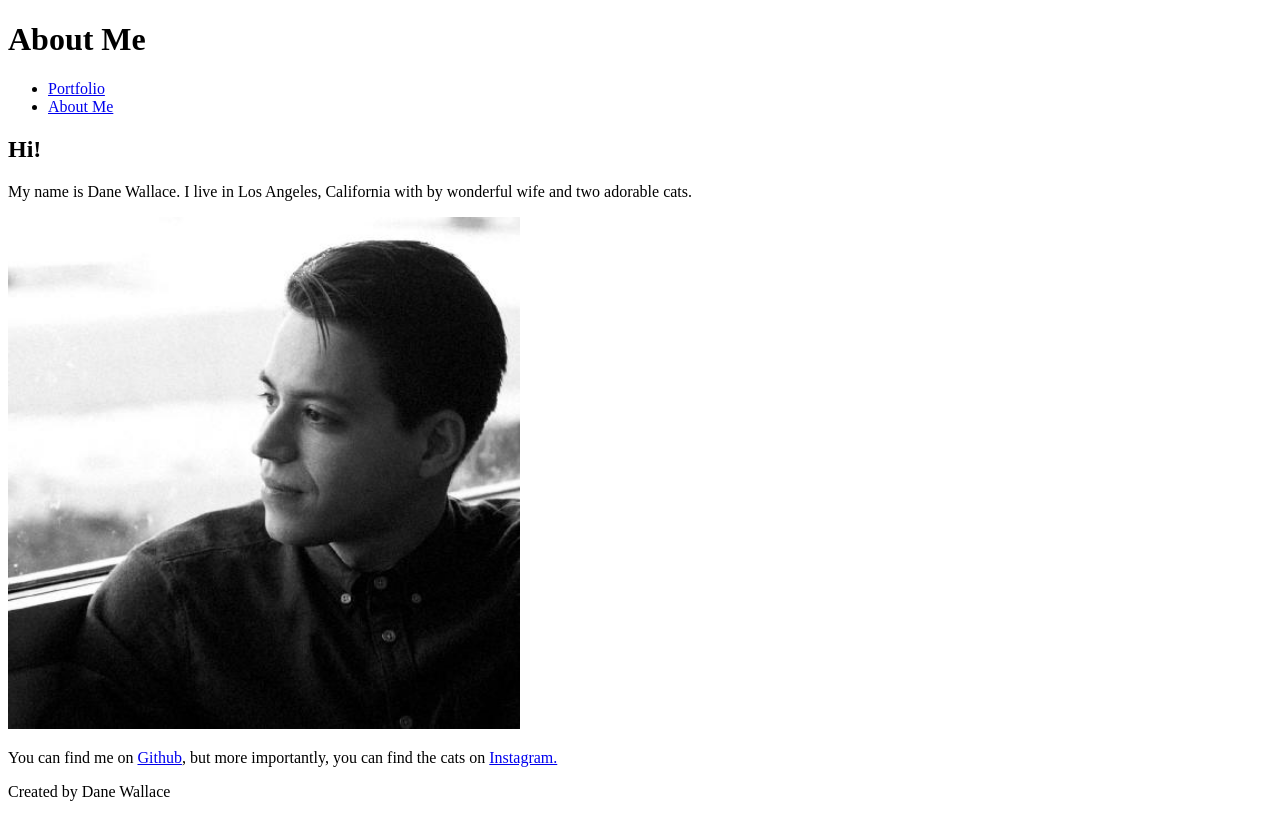
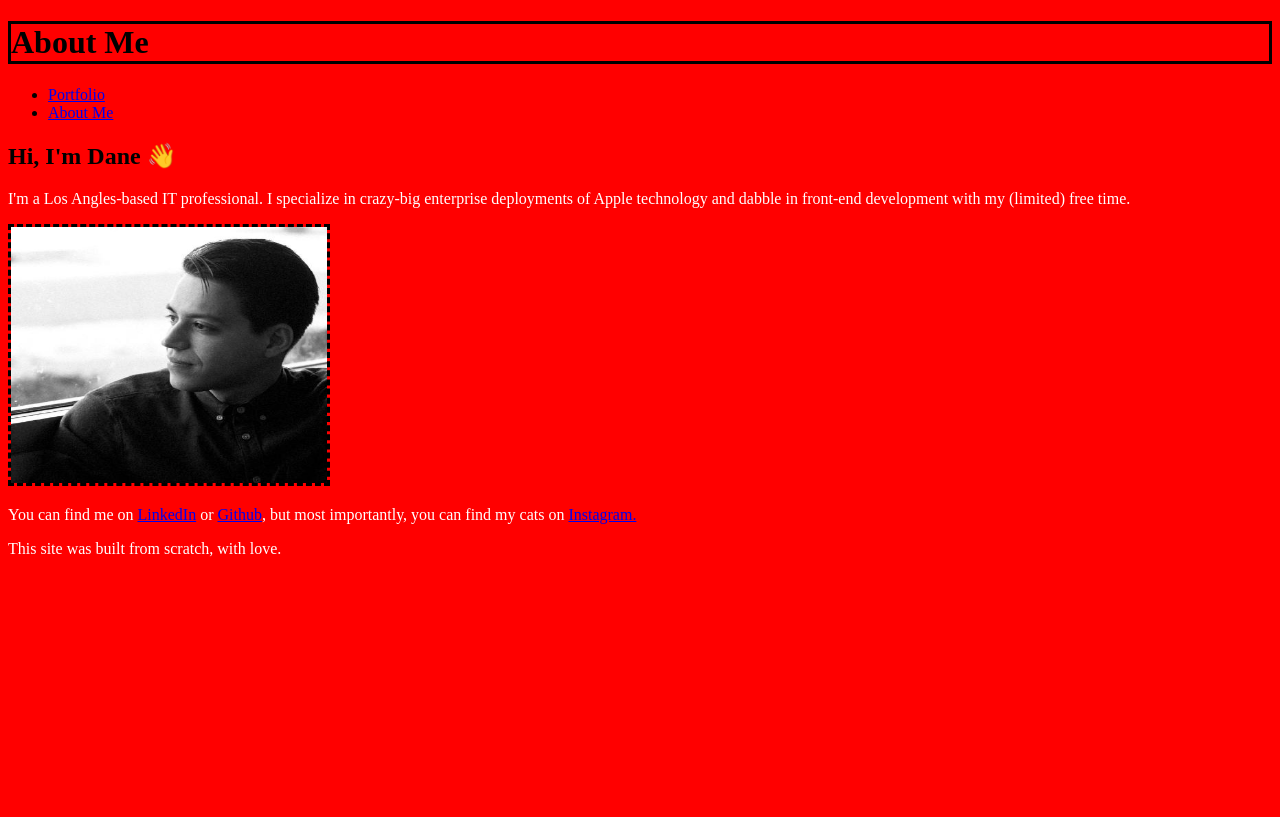
Before and after one commit to danewallace/portfolio, a plain HTML site: page about.html in a window 1280 px wide. Drawn offline with Linux system fonts and the light colour scheme.

Commit message:
Removed .DS_Store files and made some edits to CSS

```diff
--- a/about.html
+++ b/about.html
@@ -3,6 +3,7 @@
   <head>
     <meta charset="utf-8">
     <title>About</title>
+    <link rel="stylesheet" type="text/css" href="styles/styles.css">
   </head>
   <body>
     <header>
@@ -16,14 +17,14 @@
     </nav>
     <article>
       <header>
-        <h2>Hi!</h2>
+        <h2>Hi, I'm Dane &#128075;</h2>
       </header>
-      <p>My name is Dane Wallace. I live in Los Angeles, California with by wonderful wife and two adorable cats.</p>
-      <img src="./images/profile-pic.jpeg" alt="Photo of me" height="512" width="512">
-      <p>You can find me on <a href="https://github.com/danewallace">Github</a>, but more importantly, you can find the cats on <a href="https://www.instagram.com/moonandmiumiu/">Instagram.</a></p>
+      <p>I'm a Los Angles-based IT professional. I specialize in crazy-big enterprise deployments of Apple technology and dabble in front-end development with my (limited) free time.</p>
+      <img src="./images/profile-pic.jpeg" alt="Photo of me" height="256" width="256">
+      <p>You can find me on <a href="https://www.linkedin.com/in/wallacedane/">LinkedIn</a> or <a href="https://github.com/danewallace">Github</a>, but most importantly, you can find my cats on <a href="https://www.instagram.com/moonandmiumiu/">Instagram.</a></p>
     </article>
     <footer>
-      <p>Created by Dane Wallace</p>
+      <p>This site was built from scratch, with love.</p>
     </footer>
   </body>
 </html>
--- a/styles/styles.css
+++ b/styles/styles.css
@@ -0,0 +1,45 @@
+h1 {
+  color: black;
+}
+p {
+  color: white;
+}
+body {
+  background-color: red;
+}
+.purple-text {
+   color: purple;
+}
+.important {
+  font-weight:bold;
+}
+#lead-paragraph {
+  color: purple; font-weight: bold;
+}
+.important:hover {
+  background-color:pink;
+}
+p.important {
+  width: 75%;
+}
+
+a[href="https://www.imagecomics.com/"] {
+  background-color: orange;
+  padding: 1rem;
+}
+a[href="http://storm.wnba.com/"] {
+  background-color: blue;
+}
+h1 {
+  color: black;
+  border-style: solid;
+  border-width: 1 px;
+  border-color: black;
+}
+
+img {
+  border-style: dashed;
+  border-color: black;
+  border-width: 3px;
+  width:25%;
+}
```
Also changed, not shown: index.html (+2 -1 lines), 1 other file.
